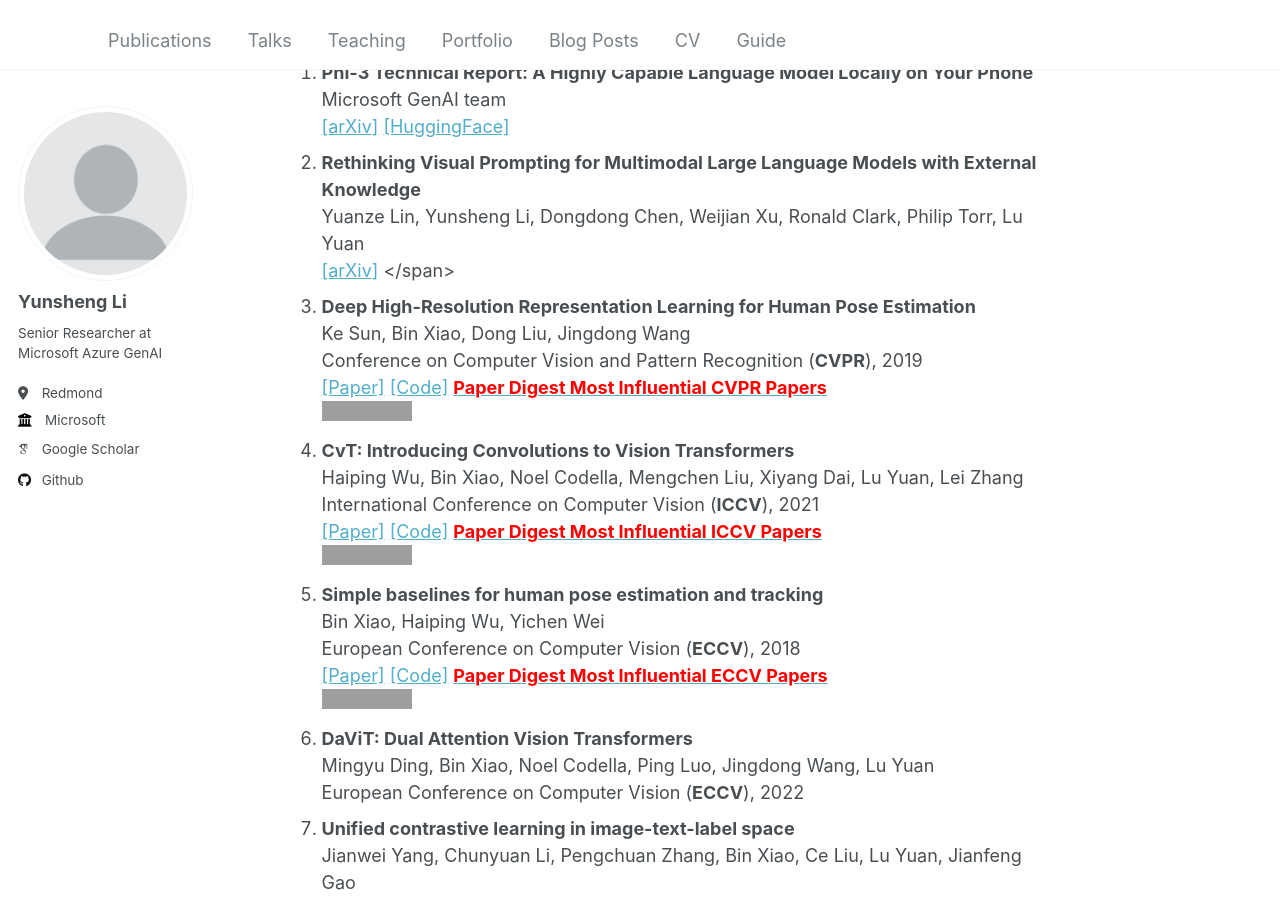
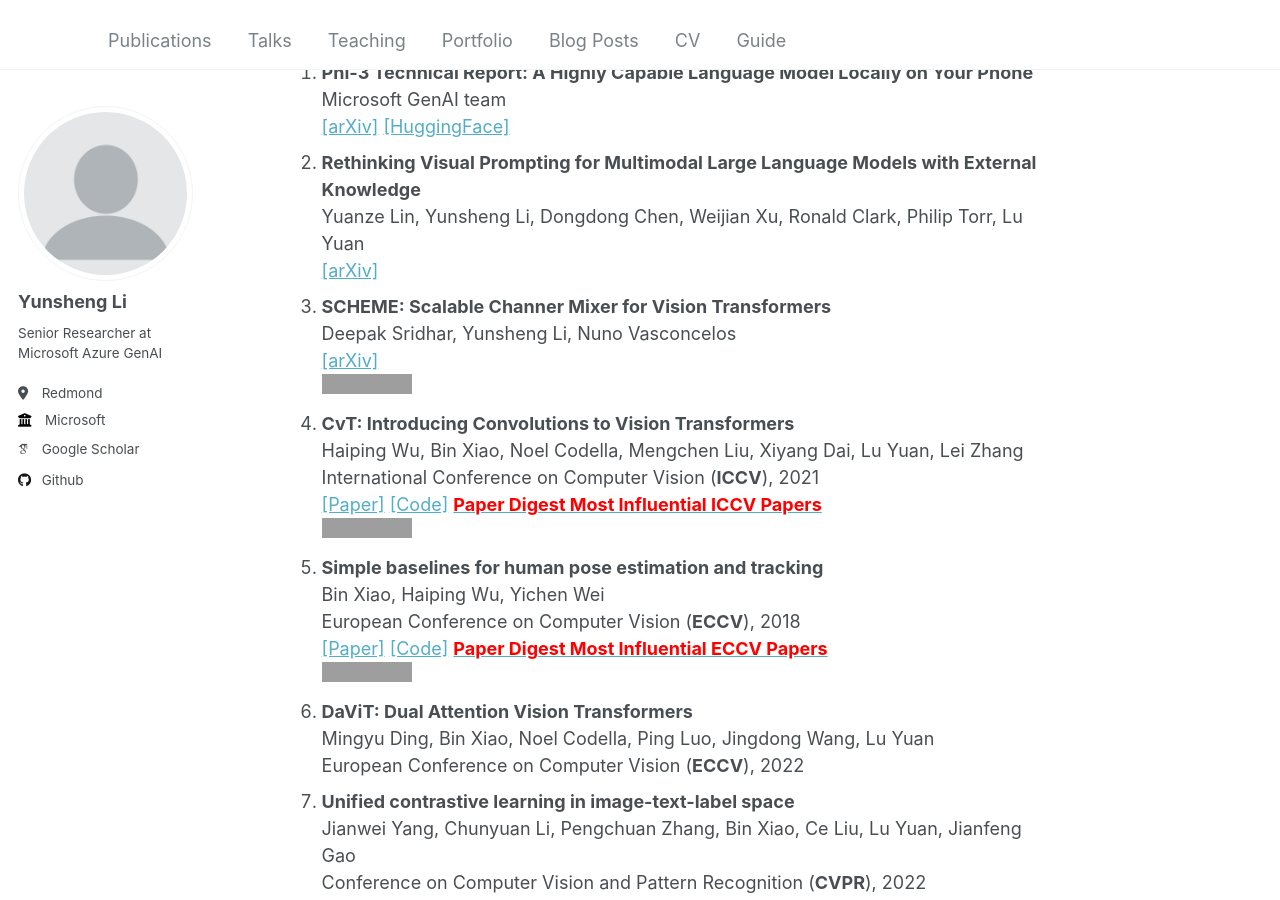
Before and after one commit to liyunsheng13/liyunsheng13.github.io, a Jekyll site: the page built from _pages/about.md, in a window 1280 px wide and 900 px high, scrolled down 576 px. Built offline with Jekyll 4.4.1, drawn with Linux system fonts in a browser that asks for light colours; some web fonts are replaced; grey boxes are pictures that could not be loaded.

Commit message:
add changes

```diff
--- a/_pages/about.md
+++ b/_pages/about.md
@@ -24,11 +24,10 @@ Publications
    [[arXiv]](https://arxiv.org/abs/2404.14219) [[HuggingFace]](https://huggingface.co/microsoft/Phi-3-vision-128k-instruct)
 8. **Rethinking Visual Prompting for Multimodal Large Language Models with External Knowledge** <br>
    Yuanze Lin, Yunsheng Li, Dongdong Chen, Weijian Xu, Ronald Clark, Philip Torr, Lu Yuan <br>
-   [[arXiv]](https://arxiv.org/pdf/2407.04681)  </span>
-2. **Deep High-Resolution Representation Learning for Human Pose Estimation** <br>
-   Ke Sun, Bin Xiao, Dong Liu, Jingdong Wang <br>
-   Conference on Computer Vision and Pattern Recognition (**CVPR**), 2019 <br>
-   [[Paper]](https://openaccess.thecvf.com/content_CVPR_2019/papers/Sun_Deep_High-Resolution_Representation_Learning_for_Human_Pose_Estimation_CVPR_2019_paper.pdf) [[Code]](https://github.com/leoxiaobin/deep-high-resolution-net.pytorch) [<span style="color:red"> **Paper Digest Most Influential CVPR Papers** </span>](https://www.paperdigest.org/2022/05/most-influential-cvpr-papers-2022-05/)
+   [[arXiv]](https://arxiv.org/pdf/2407.04681)
+2. **SCHEME: Scalable Channer Mixer for Vision Transformers** <br>
+   Deepak Sridhar, Yunsheng Li, Nuno Vasconcelos <br>
+   [[arXiv]](https://arxiv.org/pdf/2312.00412)
    <div><iframe src="https://ghbtns.com/github-btn.html?user=leoxiaobin&repo=deep-high-resolution-net.pytorch&type=star&count=true" frameborder="0" scrolling="0" width="94px" height="20px"></iframe></div>
 5. **CvT: Introducing Convolutions to Vision Transformers** <br>
    Haiping Wu, Bin Xiao, Noel Codella, Mengchen Liu, Xiyang Dai, Lu Yuan, Lei Zhang <br>
```
